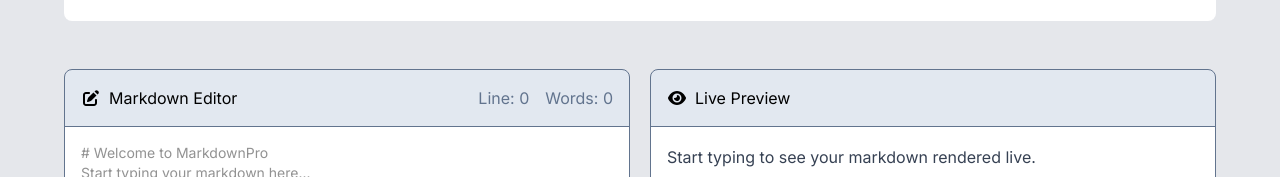
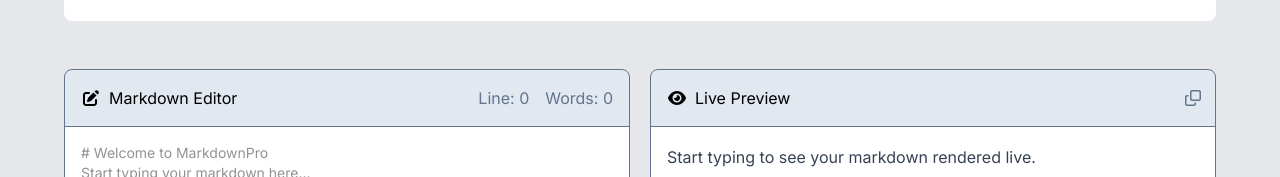
Before and after one commit to opeyemi-code/MarkDown-Previewer-Vue, a Vue app: page / in a window 1280 px wide. Shown: the part 223-400 px from the top of the page. Built offline with nearby package versions, Linux system fonts and the light colour scheme.

Commit message:
feat: enable markdown copy and update README with latest feature

```diff
--- a/src/components/LivePreview.vue
+++ b/src/components/LivePreview.vue
@@ -1,8 +1,23 @@
 <script setup lang="ts">
 import { faEye } from "@fortawesome/free-solid-svg-icons";
 import { FontAwesomeIcon } from "@fortawesome/vue-fontawesome";
+// import { byPrefixAndName } from "@awesome.me/kit-KIT_CODE/icons";
 import { store } from "@/stores/useMarkdownStore.js";
 import { VueShowdown } from "vue-showdown";
+import { ref } from "vue";
+
+let copied = ref<boolean>(false);
+
+function copyText(e: MouseEvent) {
+  e.preventDefault();
+
+  if (!store.inputValue) return;
+
+  navigator.clipboard.writeText(store.inputValue);
+  copied.value = !copied.value;
+  //reset the value of copied
+  setTimeout(() => (copied.value = false), 500);
+}
 </script>
 
 <template>
@@ -12,9 +27,18 @@
     role="region"
   >
     <!-- Header for the preview section -->
-    <header class="border-b border-slate-500 flex items-center gap-2 p-4">
+    <header
+      class="border-b border-slate-500 flex items-center gap-2 p-4 relative"
+    >
       <FontAwesomeIcon :icon="faEye" aria-hidden="true" />
       <h2 id="live-preview-title">Live Preview</h2>
+      <button class="absolute right-3" @click="copyText($event)">
+        <FontAwesomeIcon
+          :icon="copied ? ['fas', 'check'] : ['far', 'clone']"
+          class="transition-colors duration-200"
+          :class="copied ? 'text-green-600' : 'text-slate-500'"
+        />
+      </button>
     </header>
 
     <!-- Markdown render area -->
--- a/src/main.ts
+++ b/src/main.ts
@@ -2,5 +2,14 @@
 import App from "./App.vue";
 import "./style.css";
 import router from "./router/index.ts";
+import { library } from "@fortawesome/fontawesome-svg-core";
+import { FontAwesomeIcon } from "@fortawesome/vue-fontawesome";
+import { faClone } from "@fortawesome/free-regular-svg-icons";
+import { faCheck } from "@fortawesome/free-solid-svg-icons";
 
-createApp(App).use(router).mount("#app");
+library.add(faClone, faCheck);
+
+createApp(App)
+  .use(router)
+  .component("FontAwesomeIcon", FontAwesomeIcon)
+  .mount("#app");
```
Also changed, not shown: 1 other file (tests, documents, lock files or other folders).
